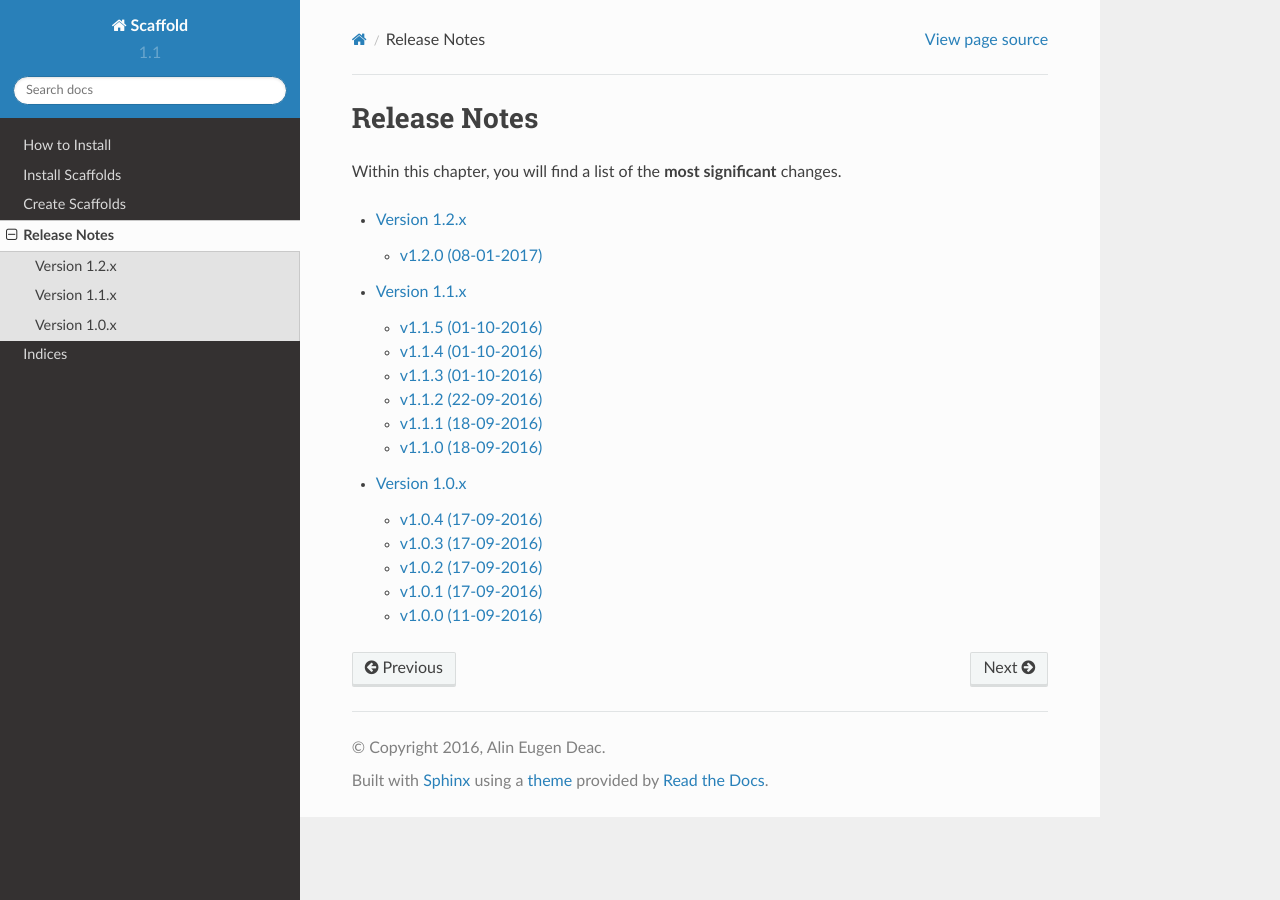
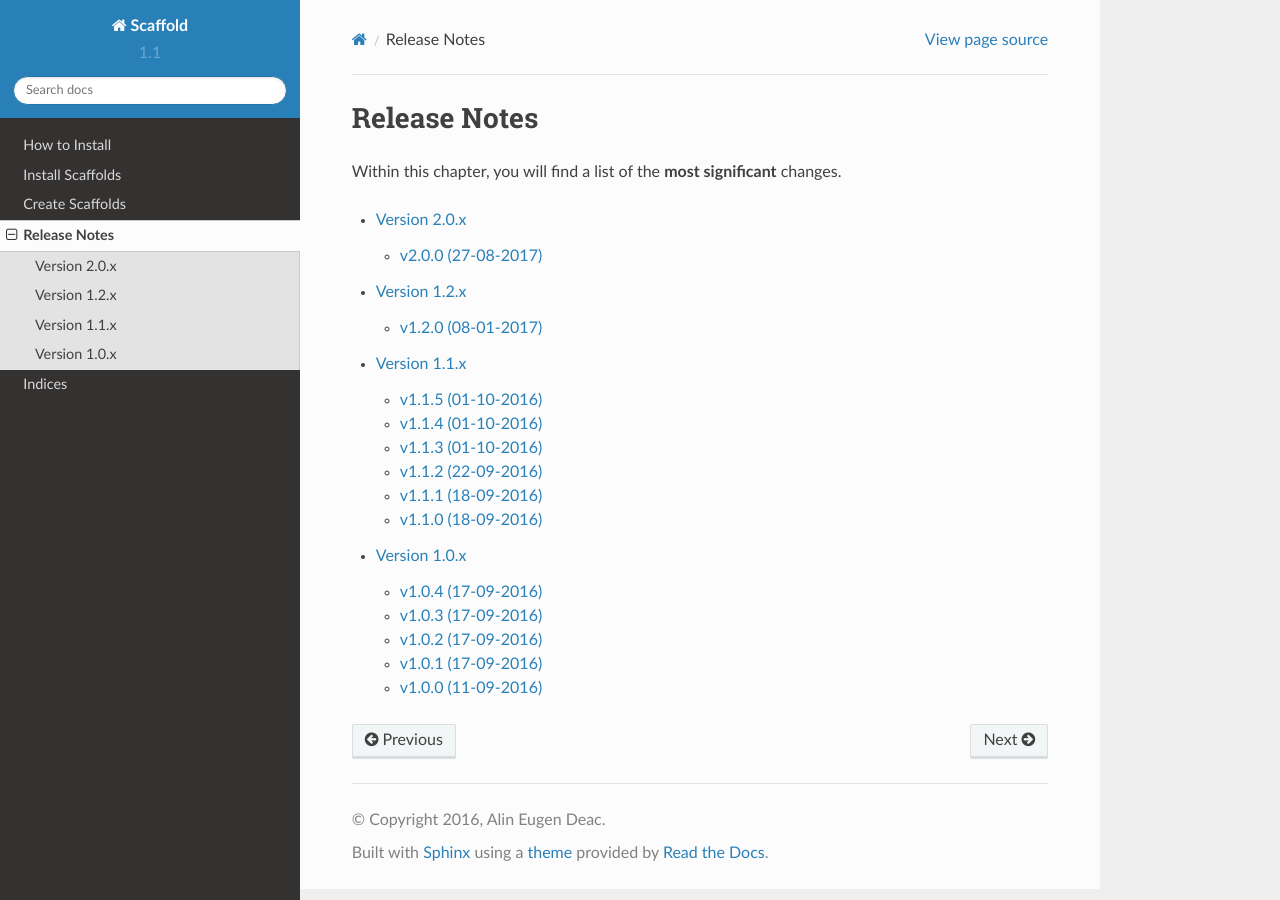
Before and after one commit to aedart/scaffold, a Sphinx documentation site: the page built from docs/source/release_notes/index.rst, in a window 1280 px wide. Built offline with Sphinx 7.4.7 and the Read the Docs theme 2.0.0, drawn with Linux system fonts in a browser that asks for light colours.

Commit message:
Change docs, started work on release notes
This is still incomplete. Need more details about version 2

```diff
--- a/docs/source/release_notes/index.rst
+++ b/docs/source/release_notes/index.rst
@@ -9,6 +9,7 @@ Within this chapter, you will find a list of the **most significant** changes.
 .. toctree::
    :maxdepth: 2
 
+   version-2.0
    version-1.2
    version-1.1
    version-1.0
--- /dev/null
+++ b/docs/source/release_notes/version-2.0.rst
@@ -0,0 +1,9 @@
+Version 2.0.x
+=============
+
+v2.0.0 (27-08-2017)
+^^^^^^^^^^^^^^^^^^^
+
+Changed
+-------
+* Adapted application to use Laravel 5.4.x. Several interfaces and service providers have changed.
```
